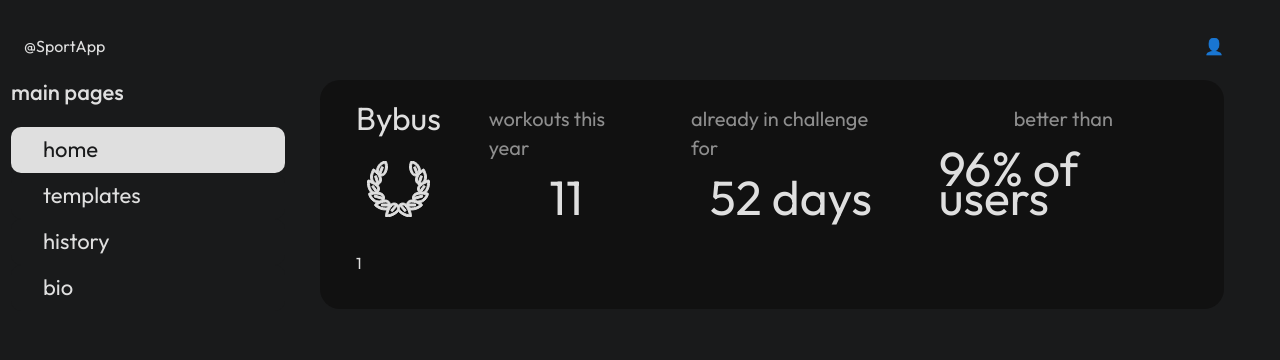
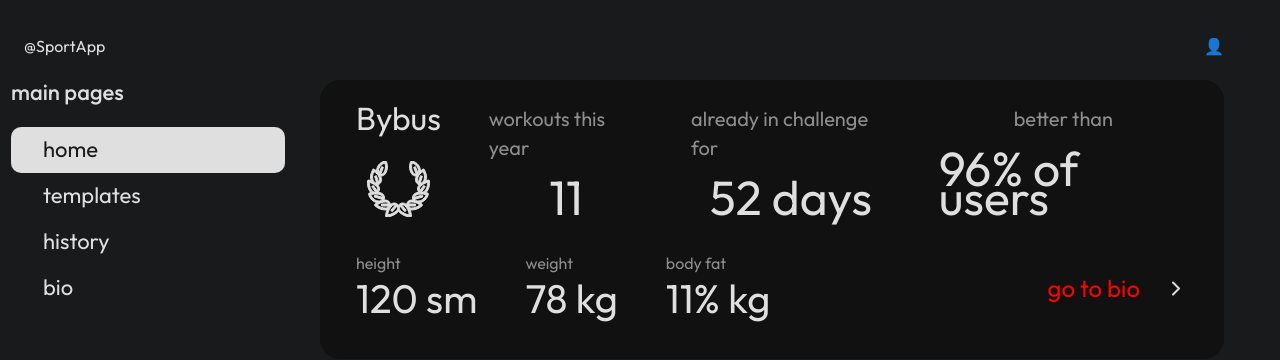
Before and after one commit to kendoow/SportApp, a React (Vite) app in the folder frontend/main/: page /home in a window 1280 px wide. Shown: the top 360 px of the page. Built offline with nearby package versions, Linux system fonts and the light colour scheme; no server answers.

Commit message:
[FRONTEND] Home page banner

```diff
--- a/frontend/main/src/entities/Home/ui/HomeBanner/HomeBanner.module.scss
+++ b/frontend/main/src/entities/Home/ui/HomeBanner/HomeBanner.module.scss
@@ -45,4 +45,46 @@
       }
     }
   }
+
+  .userStats {
+    display: flex;
+    align-items: center;
+    width: 100%;
+    gap: 3rem;
+
+    .baseStats {
+      display: flex;
+      flex-direction: column;
+
+      &Name {
+        font-size: 1rem;
+        color: var(--button-text-disabled);
+      }
+
+      &Value {
+        font-size: 2.5rem;
+      }
+
+
+    }
+
+    .linkBlock {
+      display: flex;
+      align-items: center;
+      cursor: pointer;
+      gap: 1.5rem;
+
+      .link {
+        white-space: normal;
+        width: max-content;
+        font-size: 1.5rem;
+        color: red;
+      }
+
+      .icon {
+        transform: rotateY(180deg);
+      }
+    }
+
+  }
 }
--- a/frontend/main/src/entities/Home/ui/HomeBanner/HomeBanner.tsx
+++ b/frontend/main/src/entities/Home/ui/HomeBanner/HomeBanner.tsx
@@ -1,6 +1,8 @@
+import { Link } from 'react-router-dom';
 import { FC } from 'react';
 
 import { HomeBannerProps } from '@entities/Home/model/types';
+import ArrowIcon from '@shared/ui/Icons/ArrowIcon';
 import WreathIcon from '@shared/ui/Icons/WreathIcon';
 
 import styles from './HomeBanner.module.scss';
@@ -26,7 +28,32 @@ const HomeBanner: FC<HomeBannerProps> = ({ name, totalDays, streak, betterPercen
           <h3 className={styles.info}>{betterPercent}% of users</h3>
         </div>
       </div>
-      <div className={styles.userStats}>1</div>
+
+      <div className={styles.userStats}>
+        <div className={styles.userStats}>
+          <div className={styles.baseStats}>
+            <p className={styles.baseStatsName}>height</p>
+            <h3 className={styles.baseStatsValue}>{height} sm</h3>
+          </div>
+          <div className={styles.baseStats}>
+            <p className={styles.baseStatsName}>weight</p>
+            <h3 className={styles.baseStatsValue}>{weight} kg</h3>
+          </div>
+          <div className={styles.baseStats}>
+            <p className={styles.baseStatsName}>body fat</p>
+            <h3 className={styles.baseStatsValue}>{bodyFat}% kg</h3>
+          </div>
+        </div>
+        <div className={styles.linkBlock}>
+          <Link
+            className={styles.link}
+            to={'/bio'}
+          >
+            go to bio
+          </Link>
+          <ArrowIcon className={styles.icon} />
+        </div>
+      </div>
     </div>
   );
 };
```
Also changed, not shown: 1 other file (tests, documents, lock files or other folders).
